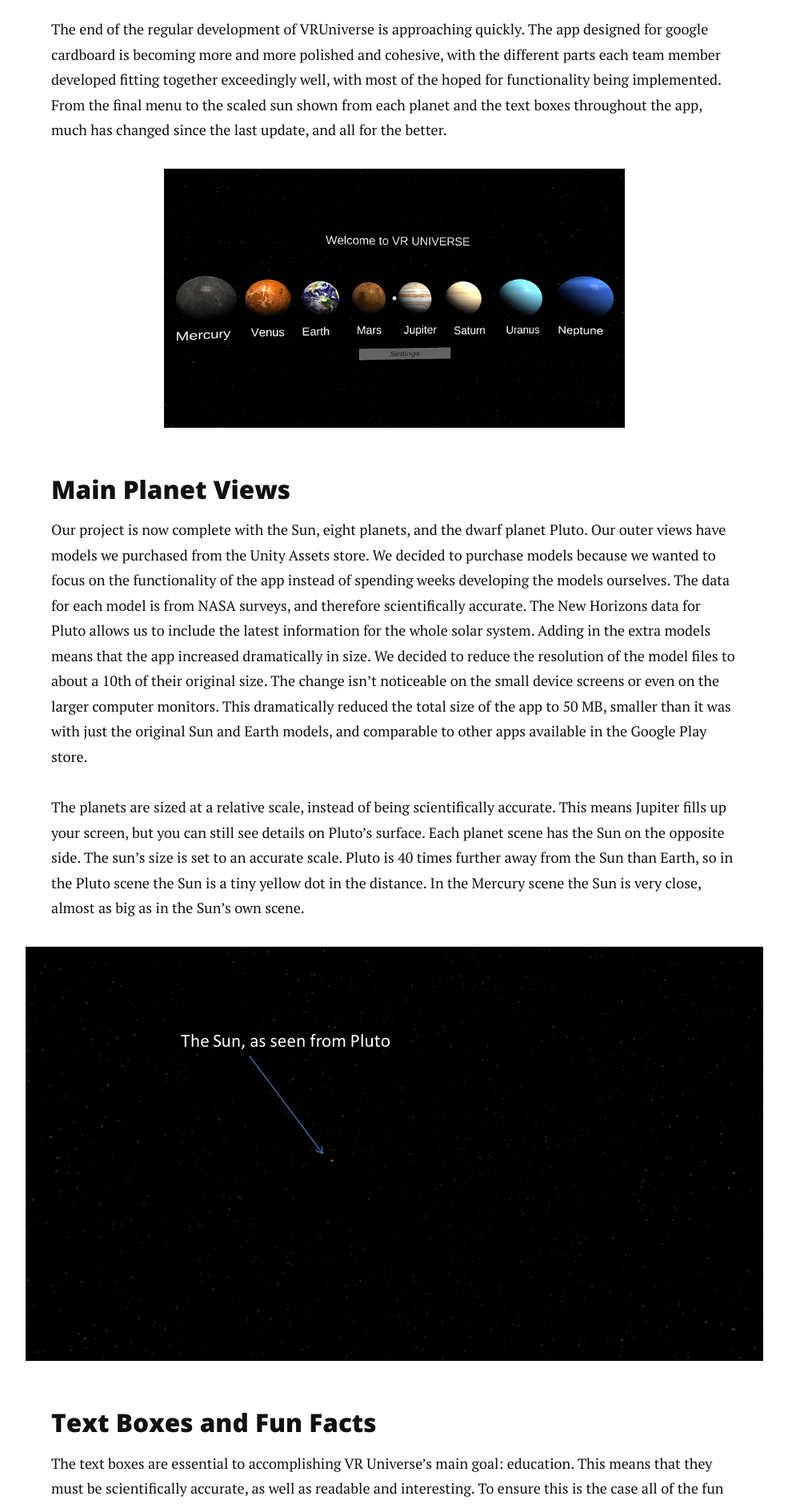
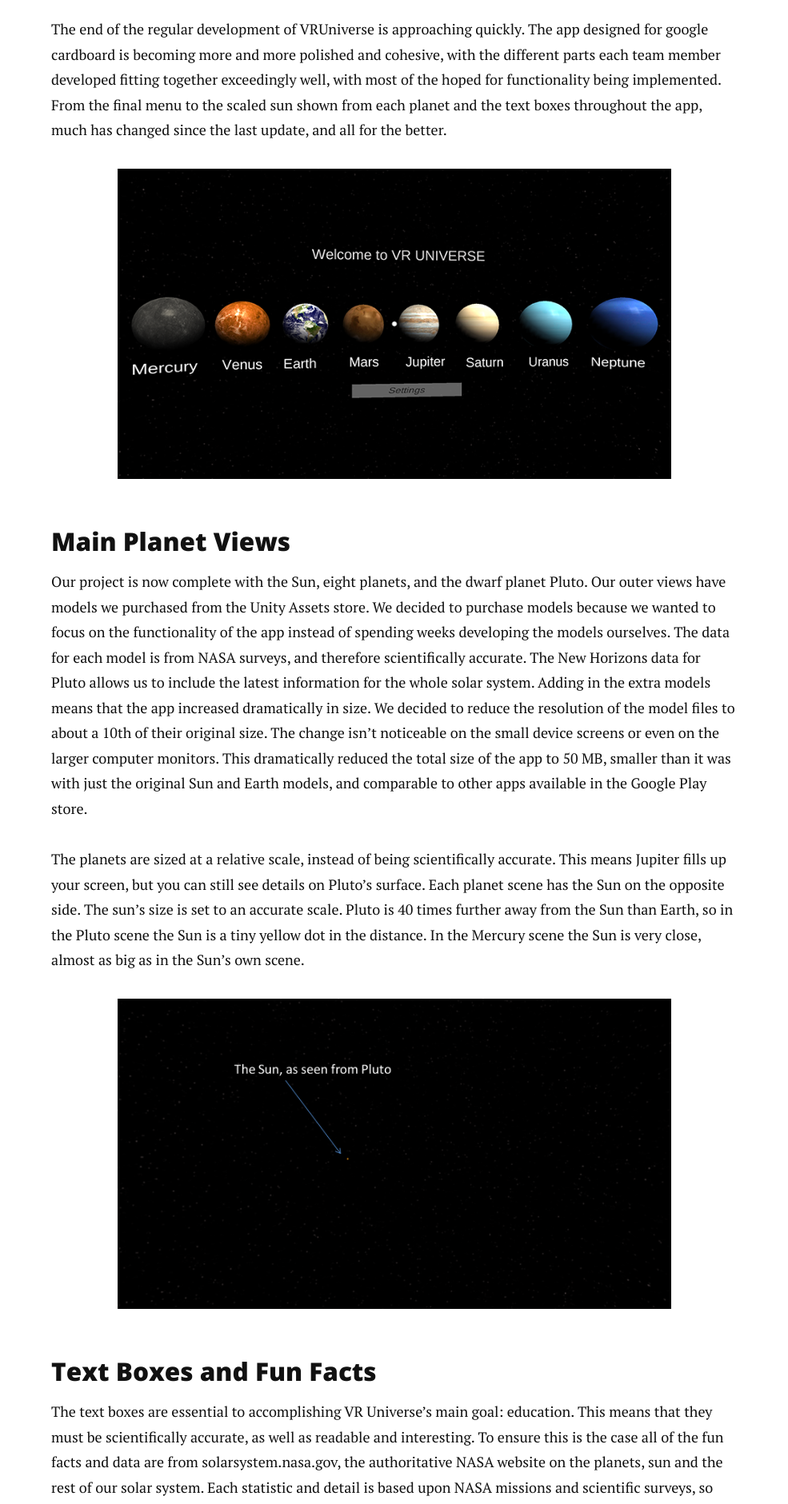
Before and after one commit to nicolem/VRUniverse, a Jekyll site: the page built from _posts/2016-5-2-the-solar-system-in-your-pocket.markdown, in a window 1280 px wide. Shown: the part 578-2459 px from the top of the page at 80% size, without its empty margins (147-1132 px from the left). Built offline with Jekyll 4.4.1, drawn with Linux system fonts in a browser that asks for light colours; nearby versions of some CDN libraries.

Commit message:
Update 2016-5-2-the-solar-system-in-your-pocket.markdown

```diff
--- a/_posts/2016-5-2-the-solar-system-in-your-pocket.markdown
+++ b/_posts/2016-5-2-the-solar-system-in-your-pocket.markdown
@@ -10,7 +10,7 @@
 
 The end of the regular development of VRUniverse is approaching quickly. The app designed for google cardboard is becoming more and more polished and cohesive, with the different parts each team member developed fitting together exceedingly well, with most of the hoped for functionality being implemented. From the final menu to the scaled sun shown from each planet and the text boxes throughout the app, much has changed since the last update, and all for the better.
 
-<div style="text-align: center"><img src="{{ '/assets/img/blog2/main2d.png' | prepend: site.baseurl }}" alt="" style="width:50%"></div>
+<div style="text-align: center"><img src="{{ '/assets/img/blog2/main2d.png' | prepend: site.baseurl }}" alt="" style="width:60%"></div>
 
 ### Main Planet Views
 
@@ -18,7 +18,7 @@
 
 The planets are sized at a relative scale, instead of being scientifically accurate.  This means Jupiter fills up your screen, but you can still see details on Pluto’s surface.  Each planet scene has the Sun on the opposite side.  The sun’s size is set to an accurate scale. Pluto is 40 times further away from the Sun than Earth, so in the Pluto scene the Sun is a tiny yellow dot in the distance.  In the Mercury scene the Sun is very close, almost as big as in the Sun’s own scene.
 
-<div style="text-align: center"><img src="{{ '/assets/img/blog2/plutosun2d.png' | prepend: site.baseurl }}" alt="" style="width:80%"></div>
+<div style="text-align: center"><img src="{{ '/assets/img/blog2/plutosun2d.png' | prepend: site.baseurl }}" alt="" style="width:60%"></div>
 
 ### Text Boxes and Fun Facts
 
@@ -32,20 +32,20 @@
 All planets now have a scene that shows some part of their molecular makeup! The inner planets were fairly straightforward, with their cores being mostly comprised of heavy metals like iron and nickel in either a solid or molten form. The molecules scenes were more difficult to implement for the outer planets (Jupiter through Neptune plus Pluto) due to the much lower knowledge base we have about these planets.
 The molecular scene of the sun shows both hydrogen and helium, with much more of the former. The amount of hydrogen in the sun is so much greater because the sun’s nuclear fusion is driven by the combining of four hydrogen molecules into one helium molecule. This process generates the heat and light we associate with the star in the form of energetic photons that are sent to all corners of the solar system.
 
-<div style="text-align: center"><img src="{{ '/assets/img/blog2/suninside2d.png' | prepend: site.baseurl }}" alt="" style="width:80%"></div>
+<div style="text-align: center"><img src="{{ '/assets/img/blog2/suninside2d.png' | prepend: site.baseurl }}" alt="" style="width:60%"></div>
 
 Mercury, Venus, Earth, and Mars all have cores with very well known and very similar molecular makeups, making these molecular scenes the easiest to implement. The elements in the core remained very similar between them all, the main differences came in the molecules’ speeds which depended simply upon the state of matter in the core. Gaseous molecules move much faster than molecules in liquids, and molecules in a solid are almost completely stationary, and usually in some kind of a lattice formation.
 
-<div style="text-align: center"><img src="{{ '/assets/img/blog2/mercuryinside2d.png' | prepend: site.baseurl }}" alt="" style="width:80%"></div>
+<div style="text-align: center"><img src="{{ '/assets/img/blog2/mercuryinside2d.png' | prepend: site.baseurl }}" alt="" style="width:60%"></div>
 
 For Jupiter and Saturn the molecular display ended up showing the layer of conducting liquid hydrogen surrounding the core of the planet rather than the actual core, which is thought to be comprised of solid material of some sort, but they are just too far away and too big for us to know for sure at this point in the exploration of the Solar System.
 The core of Uranus is composed mainly of chemical compounds like methane, ammonia, and water rather than singular elements like most of the planets, however these were approximated to singular spheres for each compound, which was explained in the text box associated with the molecule scene.
 
-<div style="text-align: center"><img src="{{ '/assets/img/blog2/uranusinside2d.png' | prepend: site.baseurl }}" alt="" style="width:80%"></div>
+<div style="text-align: center"><img src="{{ '/assets/img/blog2/uranusinside2d.png' | prepend: site.baseurl }}" alt="" style="width:60%"></div>
 
 Finally, both Neptune and Pluto have cores made up of what is most likely some kind of generic “rocky material” which was also approximated with a simple sphere. Unfortunately they are just too far away from earth to have sustained the same kind of intense and thorough study as the inner planets, though this level of observation is sure to come soon to all of the outer planets.
 
-<div style="text-align: center"><img src="{{ '/assets/img/blog2/neptuneinside2d.png' | prepend: site.baseurl }}" alt="" style="width:80%"></div>
+<div style="text-align: center"><img src="{{ '/assets/img/blog2/neptuneinside2d.png' | prepend: site.baseurl }}" alt="" style="width:60%"></div>
 
 Each planet has its own individual molecular scene associated with the main scene already in existence for each planet. The molecules are approximated using multiple particle systems within each scene. The particle systems are a game object within unity that emit a certain number of particles/second randomly either from the shell of a shape, or the center of said shape. The lifetimes of these particles can be adjusted, as well as color and size. The speed of each particle can also be manipulated, and the natural forces felt by molecules were attempted to be approximated within the particle systems as well. With all that can be done with the unity object of particle systems, these objects were used to model the complex interactions of molecules using the various ways the particles can be emitted, as well as the above possible manipulations of speed and force pertaining to each particle over its lifetime. When multiple particle systems work together, the chaotic looking result interprets well the concept of a gaseous, liquid or even solid planetary core at a molecular level.
 
@@ -53,7 +53,7 @@
 
 The menu has been revamped! In the early stages of VR Universe the menu was very simplified and consisted of a canvas with buttons indicating where the user can go. It now has models all the planets and the sun that can be selected to go to that celestial body. When you hover over the planet or star, it lights up indicating which planet or star you are about to visit. There’s also a settings button that you can click to go to the settings menu.
 
-<div style="text-align: center"><img src="{{ '/assets/img/blog1/menu2d.png' | prepend: site.baseurl }}" alt="" style="width:50%"></div>
+<div style="text-align: center"><img src="{{ '/assets/img/blog1/menu2d.png' | prepend: site.baseurl }}" alt="" style="width:60%"></div>
 <div style="text-align: center"><img src="{{ '/assets/img/blog2/mainselect2d.png' | prepend: site.baseurl }}" alt="" style="width:60%"></div>
 
 ### Launching into the Real World
```
